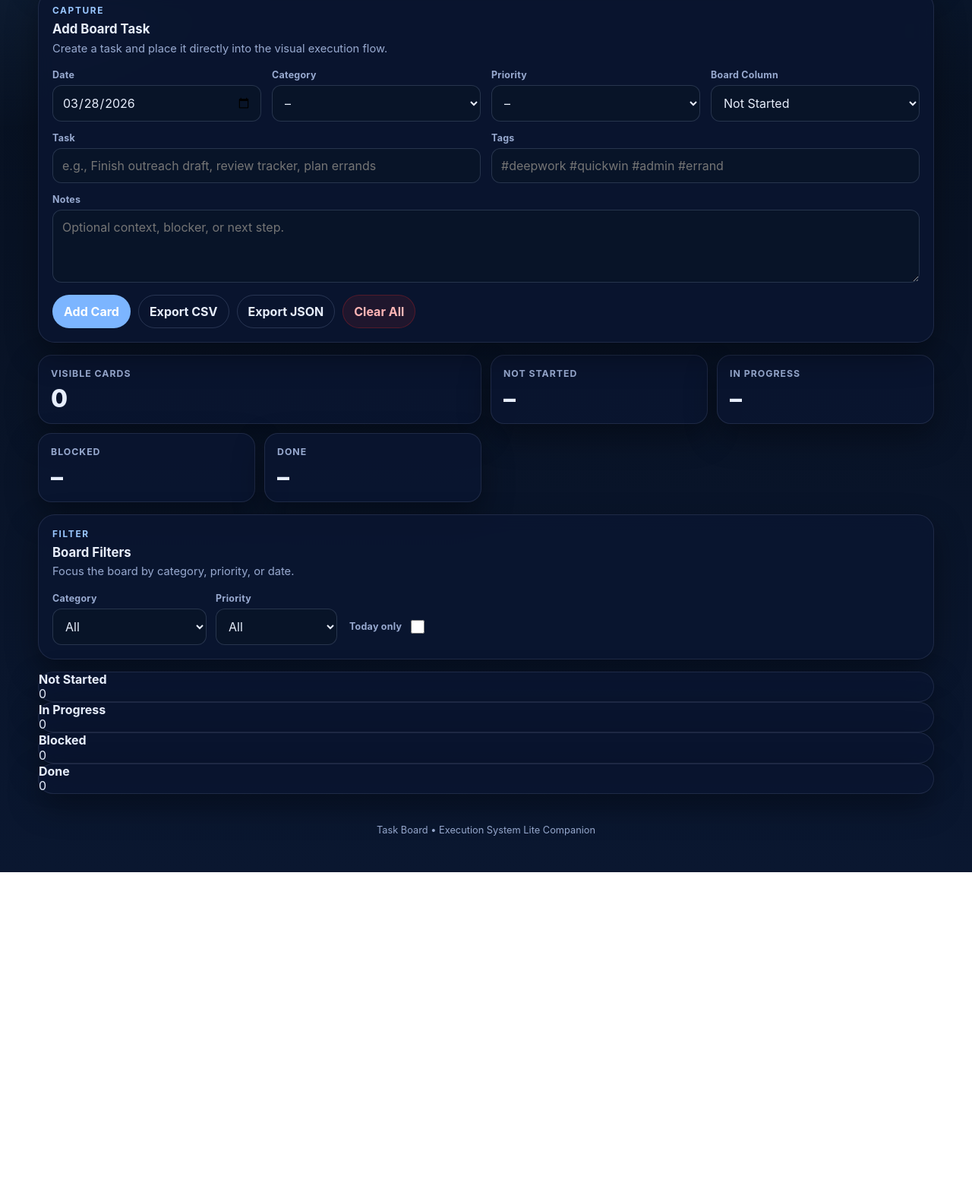
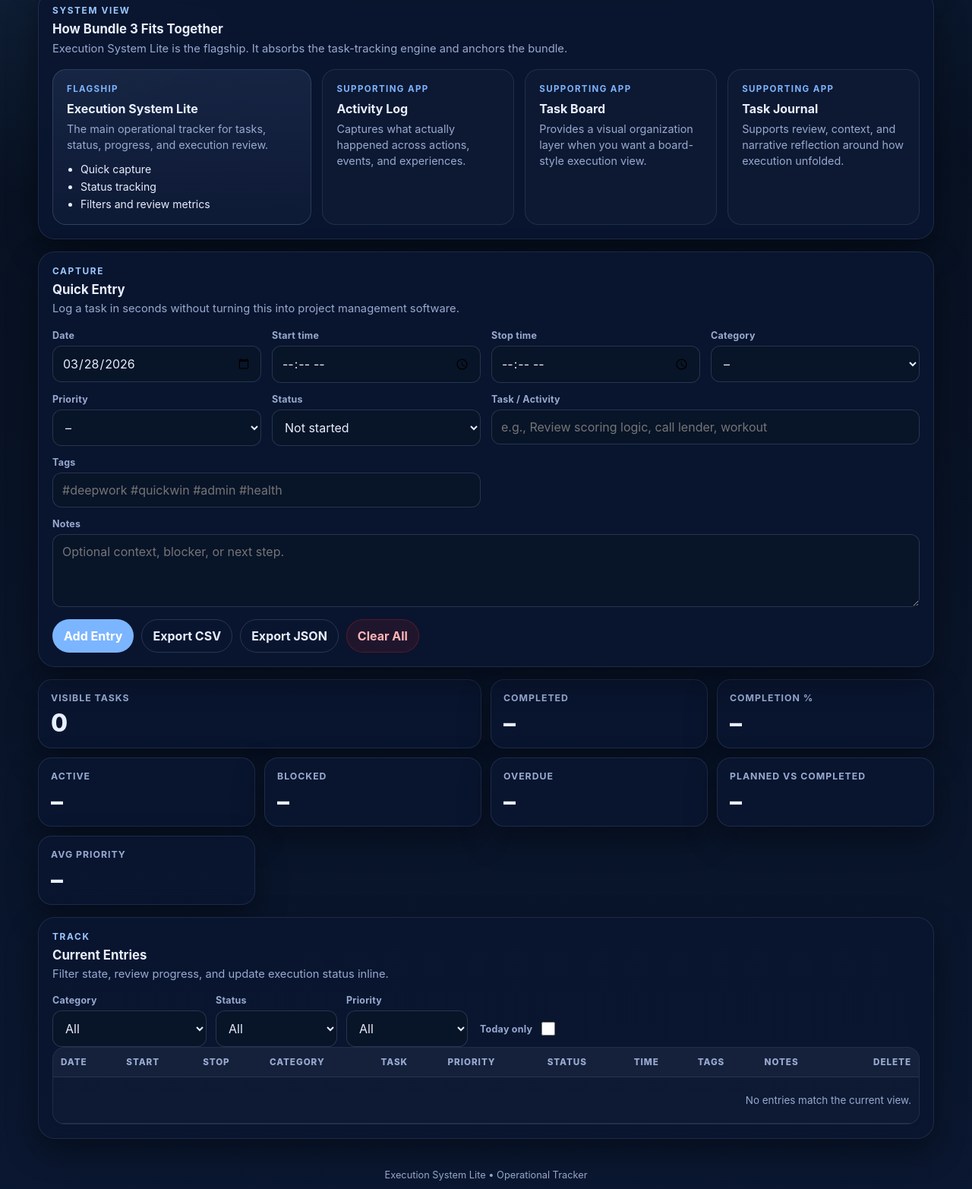
Before and after one commit to xindi1/Execution-System-Lite, a plain HTML site: page index.html in a window 1280 px wide. Shown: the part 291-1856 px from the top of the page at 76% size. Before the commit the page ends 1439 px from the top, so only its background shows below. Drawn offline with Linux system fonts and the light colour scheme.

Commit message:
Add files via upload

```diff
--- a/index.html
+++ b/index.html
@@ -3,12 +3,12 @@
 <head>
   <meta charset="UTF-8" />
   <meta name="viewport" content="width=device-width, initial-scale=1.0" />
-  <title>Task Board</title>
-  <meta name="description" content="Organizes tasks visually so execution state is visible at a glance." />
+  <title>Execution System Lite</title>
+  <meta name="description" content="Tracks tasks, actions, and execution flow in a lightweight operational system." />
   <meta name="theme-color" content="#06101f" />
   <link rel="manifest" href="manifest.json" />
-  <link rel="icon" href="../icons/icon-192.png" />
-  <link rel="apple-touch-icon" href="../icons/icon-192.png" />
+  <link rel="icon" href="icons/icon-192.png" />
+  <link rel="apple-touch-icon" href="icons/icon-192.png" />
   <link rel="stylesheet" href="styles.css" />
 </head>
 <body>
@@ -17,40 +17,91 @@
       <header class="hero card">
         <div class="hero-top">
           <div>
-            <div class="eyebrow">Execution System Lite</div>
-            <h1>Task Board</h1>
-            <p class="subtitle">Organizes tasks visually so execution state is visible at a glance.</p>
+            <div class="eyebrow">Execution System</div>
+            <h1>Execution System Lite</h1>
+            <p class="subtitle">Tracks tasks, actions, and execution flow in a lightweight operational system.</p>
           </div>
           <button id="themeBtn" class="btn btn-secondary" type="button" aria-label="Toggle theme">Theme: Blue</button>
         </div>
 
         <div class="hero-pills">
-          <span class="pill">Visual execution layer</span>
-          <span class="pill">Board-state clarity</span>
+          <span class="pill">Task tracking core</span>
+          <span class="pill">Capture, track, review</span>
           <span class="pill">Local, fast, exportable</span>
         </div>
 <nav class="top-nav" aria-label="Bundle navigation">
-  <a class="nav-chip" href="../index.html">Execution System Lite</a>
-  <a class="nav-chip" href="../activity-log/index.html">Activity Log</a>
-  <a class="nav-chip active" href="index.html">Task Board</a>
-  <a class="nav-chip" href="../task-journal/index.html">Task Journal</a>
+  <a class="nav-chip active" href="index.html">Execution System Lite</a>
+  <a class="nav-chip" href="activity-log/index.html">Activity Log</a>
+  <a class="nav-chip" href="task-board/index.html">Task Board</a>
+  <a class="nav-chip" href="task-journal/index.html">Task Journal</a>
 </nav>
       </header>
 
       <section class="section-card card">
         <div class="section-head section-head-stack">
           <div>
-            <div class="eyebrow">Capture</div>
-            <h2>Add Board Task</h2>
-            <p class="section-copy">Create a task and place it directly into the visual execution flow.</p>
+            <div class="eyebrow">System View</div>
+            <h2>How Bundle 3 Fits Together</h2>
+            <p class="section-copy">Execution System Lite is the flagship. It absorbs the task-tracking engine and anchors the bundle.</p>
           </div>
         </div>
 
-        <form id="boardForm">
+        <div class="system-grid">
+          <article class="system-tile system-tile-primary">
+            <div class="system-kicker">Flagship</div>
+            <h3>Execution System Lite</h3>
+            <p>The main operational tracker for tasks, status, progress, and execution review.</p>
+            <ul class="system-list">
+              <li>Quick capture</li>
+              <li>Status tracking</li>
+              <li>Filters and review metrics</li>
+            </ul>
+          </article>
+
+          <article class="system-tile">
+            <div class="system-kicker">Supporting App</div>
+            <h3>Activity Log</h3>
+            <p>Captures what actually happened across actions, events, and experiences.</p>
+          </article>
+
+          <article class="system-tile">
+            <div class="system-kicker">Supporting App</div>
+            <h3>Task Board</h3>
+            <p>Provides a visual organization layer when you want a board-style execution view.</p>
+          </article>
+
+          <article class="system-tile">
+            <div class="system-kicker">Supporting App</div>
+            <h3>Task Journal</h3>
+            <p>Supports review, context, and narrative reflection around how execution unfolded.</p>
+          </article>
+        </div>
+      </section>
+
+      <section class="section-card card">
+        <div class="section-head section-head-stack">
+          <div>
+            <div class="eyebrow">Capture</div>
+            <h2>Quick Entry</h2>
+            <p class="section-copy">Log a task in seconds without turning this into project management software.</p>
+          </div>
+        </div>
+
+        <form id="taskForm">
           <div class="form-grid">
             <div class="field">
               <label for="dateInput">Date</label>
               <input type="date" id="dateInput" required />
+            </div>
+
+            <div class="field">
+              <label for="startTimeInput">Start time</label>
+              <input type="time" id="startTimeInput" />
+            </div>
+
+            <div class="field">
+              <label for="endTimeInput">Stop time</label>
+              <input type="time" id="endTimeInput" />
             </div>
 
             <div class="field">
@@ -83,23 +134,24 @@
             </div>
 
             <div class="field">
-              <label for="statusSelect">Board Column</label>
+              <label for="statusSelect">Status</label>
               <select id="statusSelect">
-                <option value="not_started">Not Started</option>
-                <option value="in_progress">In Progress</option>
+                <option value="not_started">Not started</option>
+                <option value="in_progress">In progress</option>
+                <option value="done">Done</option>
                 <option value="blocked">Blocked</option>
-                <option value="done">Done</option>
+                <option value="deferred">Deferred</option>
               </select>
             </div>
 
             <div class="field field-span-2">
-              <label for="titleInput">Task</label>
-              <input type="text" id="titleInput" placeholder="e.g., Finish outreach draft, review tracker, plan errands" required />
+              <label for="taskNameInput">Task / Activity</label>
+              <input type="text" id="taskNameInput" placeholder="e.g., Review scoring logic, call lender, workout" required />
             </div>
 
             <div class="field field-span-2">
               <label for="tagsInput">Tags</label>
-              <input type="text" id="tagsInput" placeholder="#deepwork #quickwin #admin #errand" />
+              <input type="text" id="tagsInput" placeholder="#deepwork #quickwin #admin #health" />
             </div>
 
             <div class="field field-full">
@@ -109,28 +161,33 @@
           </div>
 
           <div class="action-row">
-            <button class="btn btn-primary" type="submit">Add Card</button>
-            <button class="btn btn-secondary" type="button" id="exportCsvBtn">Export CSV</button>
-            <button class="btn btn-secondary" type="button" id="exportJsonBtn">Export JSON</button>
-            <button class="btn btn-danger" type="button" id="clearBtn">Clear All</button>
+            <button type="submit" class="btn btn-primary">Add Entry</button>
+            <button type="button" class="btn btn-secondary" id="exportBtn">Export CSV</button>
+            <button type="button" class="btn btn-secondary" id="exportJsonBtn">Export JSON</button>
+            <button type="button" class="btn btn-danger" id="clearBtn">Clear All</button>
           </div>
         </form>
       </section>
 
       <section class="metrics-grid">
         <div class="metric-card metric-card-wide">
-          <div class="metric-label">Visible Cards</div>
+          <div class="metric-label">Visible Tasks</div>
           <div class="metric-value" id="sumCount">0</div>
         </div>
 
         <div class="metric-card">
-          <div class="metric-label">Not Started</div>
-          <div class="metric-value" id="sumNotStarted">–</div>
+          <div class="metric-label">Completed</div>
+          <div class="metric-value" id="sumCompleted">–</div>
         </div>
 
         <div class="metric-card">
-          <div class="metric-label">In Progress</div>
-          <div class="metric-value" id="sumInProgress">–</div>
+          <div class="metric-label">Completion %</div>
+          <div class="metric-value" id="sumCompletionPct">–</div>
+        </div>
+
+        <div class="metric-card">
+          <div class="metric-label">Active</div>
+          <div class="metric-value" id="sumActive">–</div>
         </div>
 
         <div class="metric-card">
@@ -139,17 +196,27 @@
         </div>
 
         <div class="metric-card">
-          <div class="metric-label">Done</div>
-          <div class="metric-value" id="sumDone">–</div>
+          <div class="metric-label">Overdue</div>
+          <div class="metric-value" id="sumOverdue">–</div>
+        </div>
+
+        <div class="metric-card">
+          <div class="metric-label">Planned vs Completed</div>
+          <div class="metric-value" id="sumPlannedVsCompleted">–</div>
+        </div>
+
+        <div class="metric-card">
+          <div class="metric-label">Avg Priority</div>
+          <div class="metric-value" id="sumAvgPrio">–</div>
         </div>
       </section>
 
-      <section class="section-card card">
+      <section class="section-card card table-section">
         <div class="section-head section-head-stack">
           <div>
-            <div class="eyebrow">Filter</div>
-            <h2>Board Filters</h2>
-            <p class="section-copy">Focus the board by category, priority, or date.</p>
+            <div class="eyebrow">Track</div>
+            <h2>Current Entries</h2>
+            <p class="section-copy">Filter state, review progress, and update execution status inline.</p>
           </div>
         </div>
 
@@ -173,6 +240,18 @@
           </div>
 
           <div class="filter-field">
+            <label for="filterStatus">Status</label>
+            <select id="filterStatus">
+              <option value="all">All</option>
+              <option value="not_started">Not started</option>
+              <option value="in_progress">In progress</option>
+              <option value="done">Done</option>
+              <option value="blocked">Blocked</option>
+              <option value="deferred">Deferred</option>
+            </select>
+          </div>
+
+          <div class="filter-field">
             <label for="filterPriority">Priority</label>
             <select id="filterPriority">
               <option value="all">All</option>
@@ -188,43 +267,30 @@
             <input type="checkbox" id="filterToday" />
           </div>
         </div>
-      </section>
 
-      <section class="board-grid">
-        <div class="board-column card">
-          <div class="board-column-head">
-            <h3>Not Started</h3>
-            <span class="board-count" id="countNotStarted">0</span>
-          </div>
-          <div class="board-stack" id="colNotStarted"></div>
-        </div>
-
-        <div class="board-column card">
-          <div class="board-column-head">
-            <h3>In Progress</h3>
-            <span class="board-count" id="countInProgress">0</span>
-          </div>
-          <div class="board-stack" id="colInProgress"></div>
-        </div>
-
-        <div class="board-column card">
-          <div class="board-column-head">
-            <h3>Blocked</h3>
-            <span class="board-count" id="countBlocked">0</span>
-          </div>
-          <div class="board-stack" id="colBlocked"></div>
-        </div>
-
-        <div class="board-column card">
-          <div class="board-column-head">
-            <h3>Done</h3>
-            <span class="board-count" id="countDone">0</span>
-          </div>
-          <div class="board-stack" id="colDone"></div>
+        <div class="table-wrap">
+          <table>
+            <thead>
+              <tr>
+                <th>Date</th>
+                <th>Start</th>
+                <th>Stop</th>
+                <th>Category</th>
+                <th>Task</th>
+                <th>Priority</th>
+                <th>Status</th>
+                <th>Time</th>
+                <th>Tags</th>
+                <th>Notes</th>
+                <th>Delete</th>
+              </tr>
+            </thead>
+            <tbody id="tableBody"></tbody>
+          </table>
         </div>
       </section>
 
-      <footer class="footer">Task Board • Execution System Lite Companion</footer>
+      <footer class="footer">Execution System Lite • Operational Tracker</footer>
     </div>
   </div>
 
```
Also changed, not shown: task-board/index.html (+2 -2 lines).
